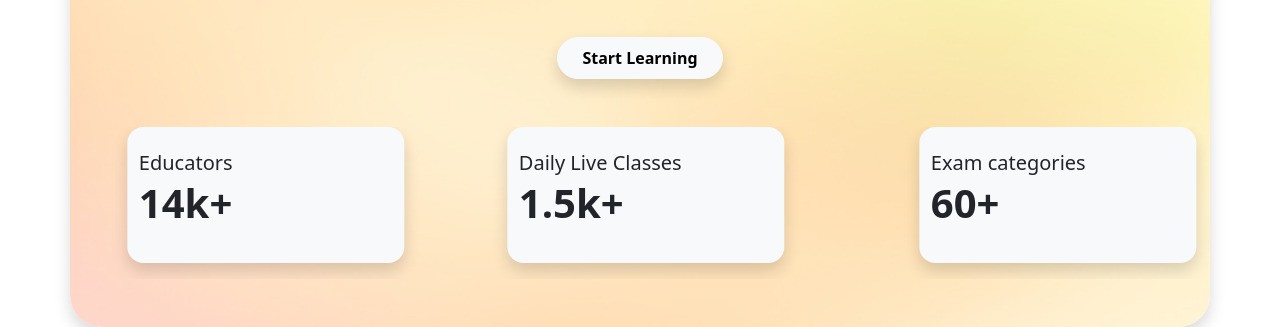
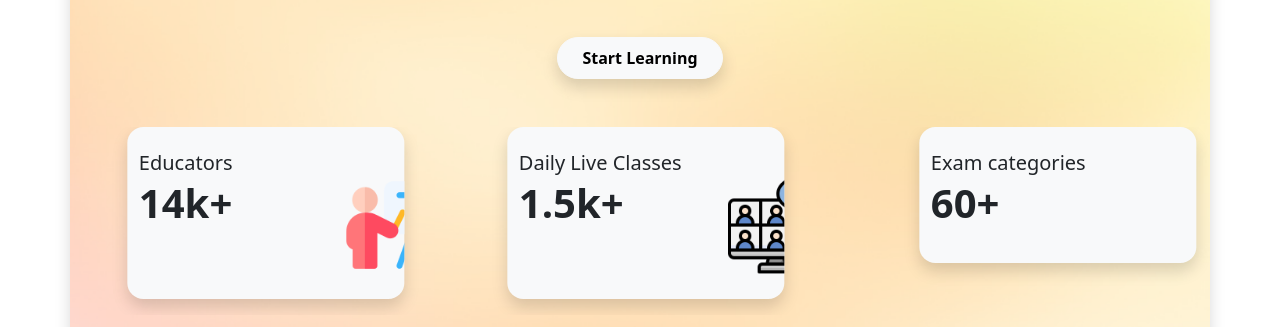
Before and after one commit to VidyarthiAdda/frontend, a plain HTML site: page card.html in a window 1280 px wide. Shown: the part 650-977 px from the top of the page. Drawn offline with nearby package versions, Linux system fonts and the light colour scheme.

Commit message:
images updated as per cards
live classes ka daal diya hun or educators ka images or url update kar diya hun

```diff
--- a/card.html
+++ b/card.html
@@ -145,7 +145,7 @@
                                         <p class="fs-1 lh-1 fw-bold pt-0">14k+</p>
                                     </div>
                                     <div class="col-3 pt-4">
-                                        <img src="./images/exam.png" alt="" class="img-fluid" style="max-width: 100px;">
+                                        <img src="./images/educators.png" alt="" class="img-fluid" style="max-width: 100px;">
                                     </div>
                                 </div>
                             </div>
@@ -159,7 +159,7 @@
                                         <p class="fs-1 lh-1 fw-bold pt-0">1.5k+</p>
                                     </div>
                                     <div class="col-3 pt-4">
-                                        <img src="./images/exam.png" alt="" class="img-fluid" style="max-width: 100px;">
+                                        <img src="./images/live.png" alt="" class="img-fluid" style="max-width: 100px;">
                                     </div>
                                 </div>
                             </div>
@@ -191,7 +191,7 @@
                                         <p class="fs-1 lh-1 fw-bold pt-0">14k+</p>
                                     </div>
                                     <div class="col-3 pt-4">
-                                        <img src="./images/exam.png" alt="" class="img-fluid" style="max-width: 100px;">
+                                        <img src="./images/educators.png" alt="" class="img-fluid" style="max-width: 100px;">
                                     </div>
                                 </div>
                             </div>
@@ -205,7 +205,7 @@
                                         <p class="fs-1 lh-1 fw-bold pt-0">1.5k+</p>
                                     </div>
                                     <div class="col-3 pt-4">
-                                        <img src="./images/exam.png" alt="" class="img-fluid" style="max-width: 100px;">
+                                        <img src="./images/live.png" alt="" class="img-fluid" style="max-width: 100px;">
                                     </div>
                                 </div>
                             </div>
```
Also changed, not shown: images/educators.png (added), images/live.png (added).
